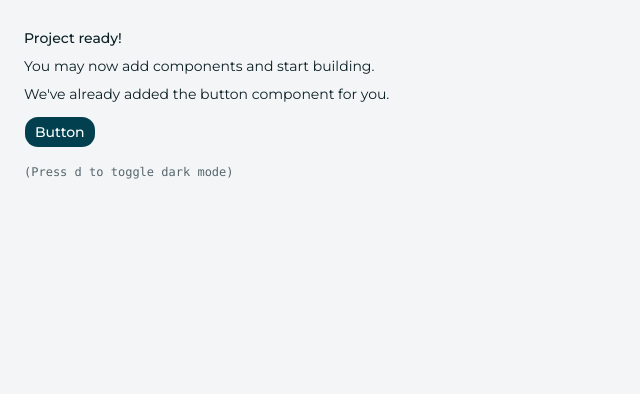
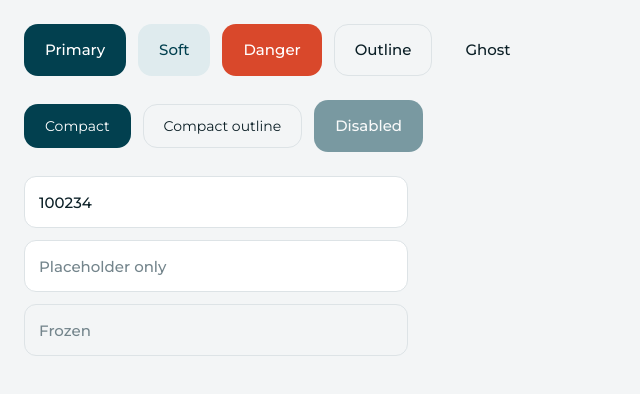
Before and after one commit to samicsc0/banking-app-web-client, a React (Vite) app: page / in a window 1280 px wide. Shown: the top 394 px of the page, without its empty margins (0-640 px from the left). Built offline with nearby package versions, Linux system fonts and the light colour scheme.

Commit message:
feat(ui): customized input and button components'

```diff
--- a/src/App.tsx
+++ b/src/App.tsx
@@ -1,18 +1,27 @@
 import { Button } from "@/components/ui/button"
+import { Input } from "@/components/ui/input"
 
 export function App() {
   return (
-    <div className="flex min-h-svh p-6">
-      <div className="flex max-w-md min-w-0 flex-col gap-4 text-sm leading-loose">
-        <div>
-          <h1 className="font-medium">Project ready!</h1>
-          <p>You may now add components and start building.</p>
-          <p>We&apos;ve already added the button component for you.</p>
-          <Button className="mt-2">Button</Button>
-        </div>
-        <div className="font-mono text-xs text-muted-foreground">
-          (Press <kbd>d</kbd> to toggle dark mode)
-        </div>
+    <div className="flex min-h-svh flex-col gap-6 bg-background p-6">
+      <div className="flex flex-wrap items-center gap-3">
+        <Button>Primary</Button>
+        <Button variant="soft">Soft</Button>
+        <Button variant="danger">Danger</Button>
+        <Button variant="outline">Outline</Button>
+        <Button variant="ghost">Ghost</Button>
+      </div>
+      <div className="flex flex-wrap items-center gap-3">
+        <Button size="compact">Compact</Button>
+        <Button size="compact" variant="outline">
+          Compact outline
+        </Button>
+        <Button disabled>Disabled</Button>
+      </div>
+      <div className="flex max-w-sm flex-col gap-3">
+        <Input placeholder="Account number" defaultValue="100234" />
+        <Input placeholder="Placeholder only" />
+        <Input placeholder="Disabled field" disabled defaultValue="Frozen" />
       </div>
     </div>
   )
--- a/src/components/ui/button.tsx
+++ b/src/components/ui/button.tsx
@@ -3,37 +3,23 @@ import { cva, type VariantProps } from "class-variance-authority"
 import { cn } from "cn"
 
 const buttonVariants = cva(
-  "group/button inline-flex shrink-0 items-center justify-center rounded-lg border border-transparent bg-clip-padding text-sm font-medium whitespace-nowrap transition-all outline-none select-none focus-visible:border-ring focus-visible:ring-3 focus-visible:ring-ring/50 active:not-aria-[haspopup]:translate-y-px disabled:pointer-events-none disabled:opacity-50 aria-invalid:border-destructive aria-invalid:ring-3 aria-invalid:ring-destructive/20 dark:aria-invalid:border-destructive/50 dark:aria-invalid:ring-destructive/40 [&_svg]:pointer-events-none [&_svg]:shrink-0 [&_svg:not([class*='size-'])]:size-4",
+  "inline-flex shrink-0 items-center justify-center gap-2 rounded-button border border-transparent font-sans whitespace-nowrap transition-colors outline-none select-none focus-visible:ring-2 focus-visible:ring-accent focus-visible:ring-offset-2 focus-visible:ring-offset-background disabled:pointer-events-none disabled:opacity-50 [&_svg]:pointer-events-none [&_svg]:shrink-0",
   {
     variants: {
       variant: {
-        default: "bg-primary text-primary-foreground hover:bg-primary/80",
-        outline:
-          "border-border bg-background hover:bg-muted hover:text-foreground aria-expanded:bg-muted aria-expanded:text-foreground dark:border-input dark:bg-input/30 dark:hover:bg-input/50",
-        secondary:
-          "bg-secondary text-secondary-foreground hover:bg-[color-mix(in_oklch,var(--secondary),var(--foreground)_5%)] aria-expanded:bg-secondary aria-expanded:text-secondary-foreground",
-        ghost:
-          "hover:bg-muted hover:text-foreground aria-expanded:bg-muted aria-expanded:text-foreground dark:hover:bg-muted/50",
-        destructive:
-          "bg-destructive/10 text-destructive hover:bg-destructive/20 focus-visible:border-destructive/40 focus-visible:ring-destructive/20 dark:bg-destructive/20 dark:hover:bg-destructive/30 dark:focus-visible:ring-destructive/40",
-        link: "text-primary underline-offset-4 hover:underline",
+        primary: "bg-primary text-on-primary hover:bg-primary-hover",
+        soft: "bg-primary-soft text-primary",
+        danger: "bg-debit text-on-primary",
+        outline: "border-border bg-transparent text-ink",
+        ghost: "bg-transparent text-ink",
       },
       size: {
-        default:
-          "h-8 gap-1.5 px-2.5 has-data-[icon=inline-end]:pr-2 has-data-[icon=inline-start]:pl-2",
-        xs: "h-6 gap-1 rounded-[min(var(--radius-md),10px)] px-2 text-xs in-data-[slot=button-group]:rounded-lg has-data-[icon=inline-end]:pr-1.5 has-data-[icon=inline-start]:pl-1.5 [&_svg:not([class*='size-'])]:size-3",
-        sm: "h-7 gap-1 rounded-[min(var(--radius-md),12px)] px-2.5 text-[0.8rem] in-data-[slot=button-group]:rounded-lg has-data-[icon=inline-end]:pr-1.5 has-data-[icon=inline-start]:pl-1.5 [&_svg:not([class*='size-'])]:size-3.5",
-        lg: "h-9 gap-1.5 px-2.5 has-data-[icon=inline-end]:pr-2 has-data-[icon=inline-start]:pl-2",
-        icon: "size-8",
-        "icon-xs":
-          "size-6 rounded-[min(var(--radius-md),10px)] in-data-[slot=button-group]:rounded-lg [&_svg:not([class*='size-'])]:size-3",
-        "icon-sm":
-          "size-7 rounded-[min(var(--radius-md),12px)] in-data-[slot=button-group]:rounded-lg",
-        "icon-lg": "size-9",
+        default: "h-[52px] px-5 text-[15px] font-medium",
+        compact: "h-11 px-5 text-sm font-normal",
       },
     },
     defaultVariants: {
-      variant: "default",
+      variant: "primary",
       size: "default",
     },
   }
@@ -41,7 +27,7 @@ const buttonVariants = cva(
 
 function Button({
   className,
-  variant = "default",
+  variant = "primary",
   size = "default",
   ...props
 }: ButtonPrimitive.Props & VariantProps<typeof buttonVariants>) {
--- /dev/null
+++ b/src/components/ui/input.tsx
@@ -0,0 +1,19 @@
+import * as React from "react"
+import { Input as InputPrimitive } from "@base-ui/react/input"
+import { cn } from "cn"
+
+function Input({ className, type, ...props }: React.ComponentProps<"input">) {
+  return (
+    <InputPrimitive
+      type={type}
+      data-slot="input"
+      className={cn(
+        "h-[52px] w-full min-w-0 rounded-control border border-border bg-surface px-3.5 font-sans text-[15px] font-medium text-ink transition-colors outline-none placeholder:text-ink-subtle focus-visible:border-accent focus-visible:ring-3 focus-visible:ring-accent-soft disabled:cursor-not-allowed disabled:bg-surface-muted disabled:text-ink-subtle disabled:placeholder:text-ink-subtle",
+        className
+      )}
+      {...props}
+    />
+  )
+}
+
+export { Input }
```
Also changed, not shown: 1 other file (tests, documents, lock files or other folders).
